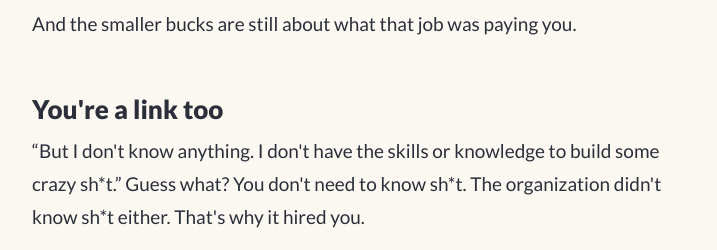
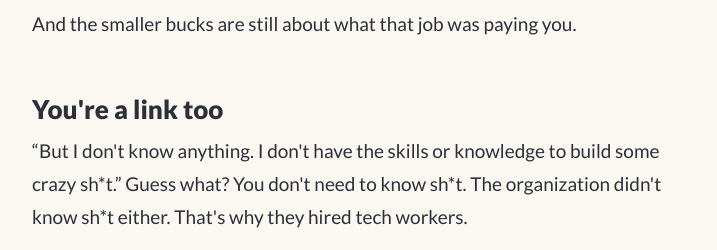
Before and after one commit to kishanrakesh/portfolio, a website: page writing/why-ai-should-take-our-jobs/index.html in a window 1280 px wide. Shown: the part 5600-5850 px from the top of the page, without its empty margins (278-995 px from the left). Drawn offline with Linux system fonts and the light colour scheme.

Commit message:
Essay: 'That's why they hired tech workers.'

```diff
--- a/writing/why-ai-should-take-our-jobs/index.html
+++ b/writing/why-ai-should-take-our-jobs/index.html
@@ -123,7 +123,7 @@
   <p>And the smaller bucks are still about what that job was paying you.</p>
 
   <h2>You're a link too</h2>
-  <p>&ldquo;But I don't know anything. I don't have the skills or knowledge to build some crazy sh*t.&rdquo; Guess what? You don't need to know sh*t. The organization didn't know sh*t either. That's why it hired you.</p>
+  <p>&ldquo;But I don't know anything. I don't have the skills or knowledge to build some crazy sh*t.&rdquo; Guess what? You don't need to know sh*t. The organization didn't know sh*t either. That's why they hired tech workers.</p>
   <p>You're not the bottom of the chain. You're just one of the links, like the organization.</p>
   <p>You can look below you, the way the organization does, and make the same move they made. If they saved money by replacing you with a bot, it means a bot is cheaper than you. Way cheaper. And the good news there: it also means you can afford a few.</p>
   <figure>
```
